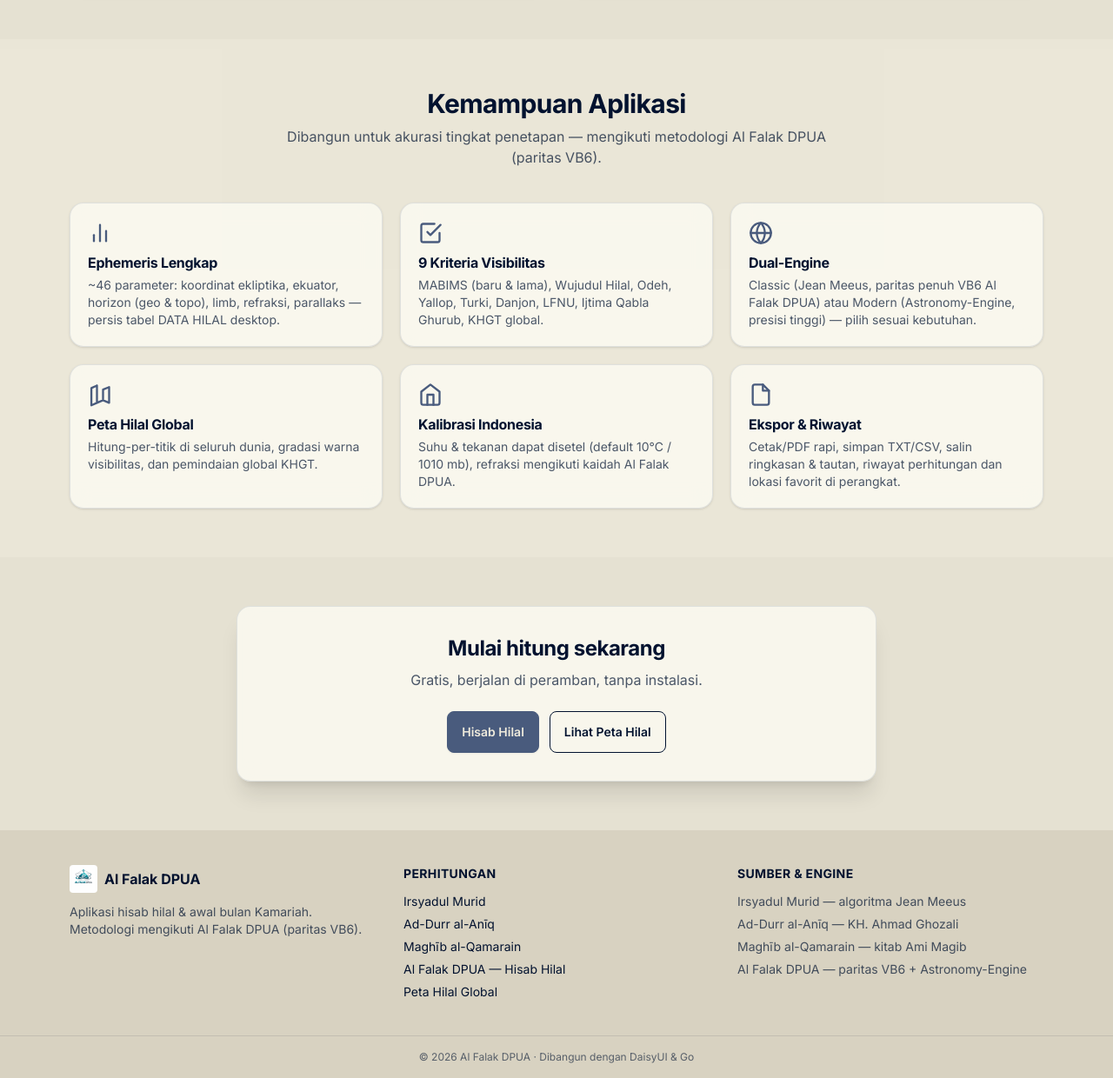
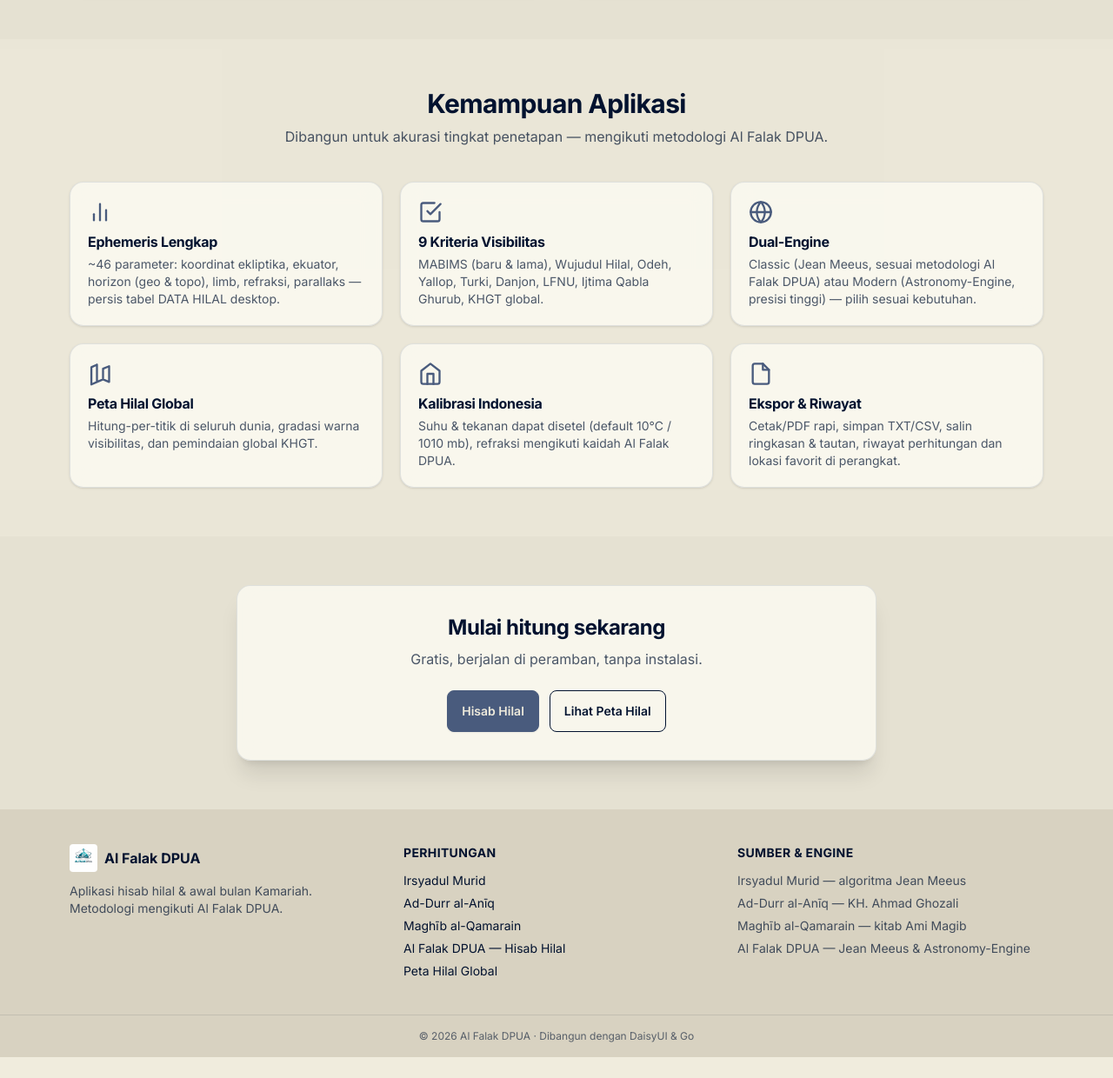
Before and after one commit to hisab-dpua/hisabdpua-frontend, a plain HTML site: page index.html in a window 1280 px wide. Shown: the part 1215-2455 px from the top of the page at 87% size. After the commit the page ends 2431 px from the top, so only its background shows below. Drawn offline with nearby package versions, Linux system fonts and the light colour scheme; no server answers.

Commit message:
copy: hapus istilah internal "VB6/paritas" dari teks pengguna
Ganti rujukan teknis internal (paritas VB6) dengan frasa ramah-pengguna
"sesuai metodologi Al Falak DPUA" di beranda dan halaman hilal.

```diff
--- a/index.html
+++ b/index.html
@@ -114,7 +114,7 @@
     <section class="bg-base-100/50">
       <div class="container mx-auto px-4 py-14 max-w-6xl">
         <h2 class="text-2xl md:text-3xl font-bold text-center mb-2">Kemampuan Aplikasi</h2>
-        <p class="text-center text-base-content/70 mb-10 max-w-2xl mx-auto">Dibangun untuk akurasi tingkat penetapan — mengikuti metodologi Al Falak DPUA (paritas VB6).</p>
+        <p class="text-center text-base-content/70 mb-10 max-w-2xl mx-auto">Dibangun untuk akurasi tingkat penetapan — mengikuti metodologi Al Falak DPUA.</p>
         <div class="grid grid-cols-1 sm:grid-cols-2 lg:grid-cols-3 gap-5">
           <div class="card glass-panel hover-lift shadow p-5">
             <div class="text-primary mb-2"><svg class="w-7 h-7" viewBox="0 0 24 24" fill="none" stroke="currentColor" stroke-width="2" stroke-linecap="round" stroke-linejoin="round"><line x1="18" y1="20" x2="18" y2="10"/><line x1="12" y1="20" x2="12" y2="4"/><line x1="6" y1="20" x2="6" y2="14"/></svg></div>
@@ -129,7 +129,7 @@
           <div class="card glass-panel hover-lift shadow p-5">
             <div class="text-primary mb-2"><svg class="w-7 h-7" viewBox="0 0 24 24" fill="none" stroke="currentColor" stroke-width="2" stroke-linecap="round" stroke-linejoin="round"><circle cx="12" cy="12" r="10"/><path d="M2 12h20"/><path d="M12 2a15.3 15.3 0 0 1 4 10 15.3 15.3 0 0 1-4 10 15.3 15.3 0 0 1-4-10 15.3 15.3 0 0 1 4-10z"/></svg></div>
             <h3 class="font-bold mb-1">Dual-Engine</h3>
-            <p class="text-sm text-base-content/70">Classic (Jean Meeus, paritas penuh VB6 Al Falak DPUA) atau Modern (Astronomy-Engine, presisi tinggi) — pilih sesuai kebutuhan.</p>
+            <p class="text-sm text-base-content/70">Classic (Jean Meeus, sesuai metodologi Al Falak DPUA) atau Modern (Astronomy-Engine, presisi tinggi) — pilih sesuai kebutuhan.</p>
           </div>
           <div class="card glass-panel hover-lift shadow p-5">
             <div class="text-primary mb-2"><svg class="w-7 h-7" viewBox="0 0 24 24" fill="none" stroke="currentColor" stroke-width="2" stroke-linecap="round" stroke-linejoin="round"><path d="M9 20l-5.5 2.5V5.5L9 3m0 17l6-2.5m-6 2.5V3m6 14.5L21 20V4.5L15 7m0 10.5V7"/></svg></div>
@@ -171,7 +171,7 @@
           <img src="assets/logo-alfalak.png" alt="Al Falak DPUA" class="w-8 h-8 rounded">
           <span class="font-bold">Al Falak DPUA</span>
         </div>
-        <p class="text-sm text-base-content/70">Aplikasi hisab hilal &amp; awal bulan Kamariah. Metodologi mengikuti Al Falak DPUA (paritas VB6).</p>
+        <p class="text-sm text-base-content/70">Aplikasi hisab hilal &amp; awal bulan Kamariah. Metodologi mengikuti Al Falak DPUA.</p>
       </div>
       <div>
         <h4 class="font-bold mb-3 text-sm uppercase tracking-wide">Perhitungan</h4>
@@ -189,7 +189,7 @@
           <li>Irsyadul Murid — algoritma Jean Meeus</li>
           <li>Ad-Durr al-Anīq — KH. Ahmad Ghozali</li>
           <li>Maghīb al-Qamarain — kitab Ami Magib</li>
-          <li>Al Falak DPUA — paritas VB6 + Astronomy-Engine</li>
+          <li>Al Falak DPUA — Jean Meeus &amp; Astronomy-Engine</li>
         </ul>
       </div>
     </div>
```
Also changed, not shown: alfalak-hilal.html (+1 -1 lines).
